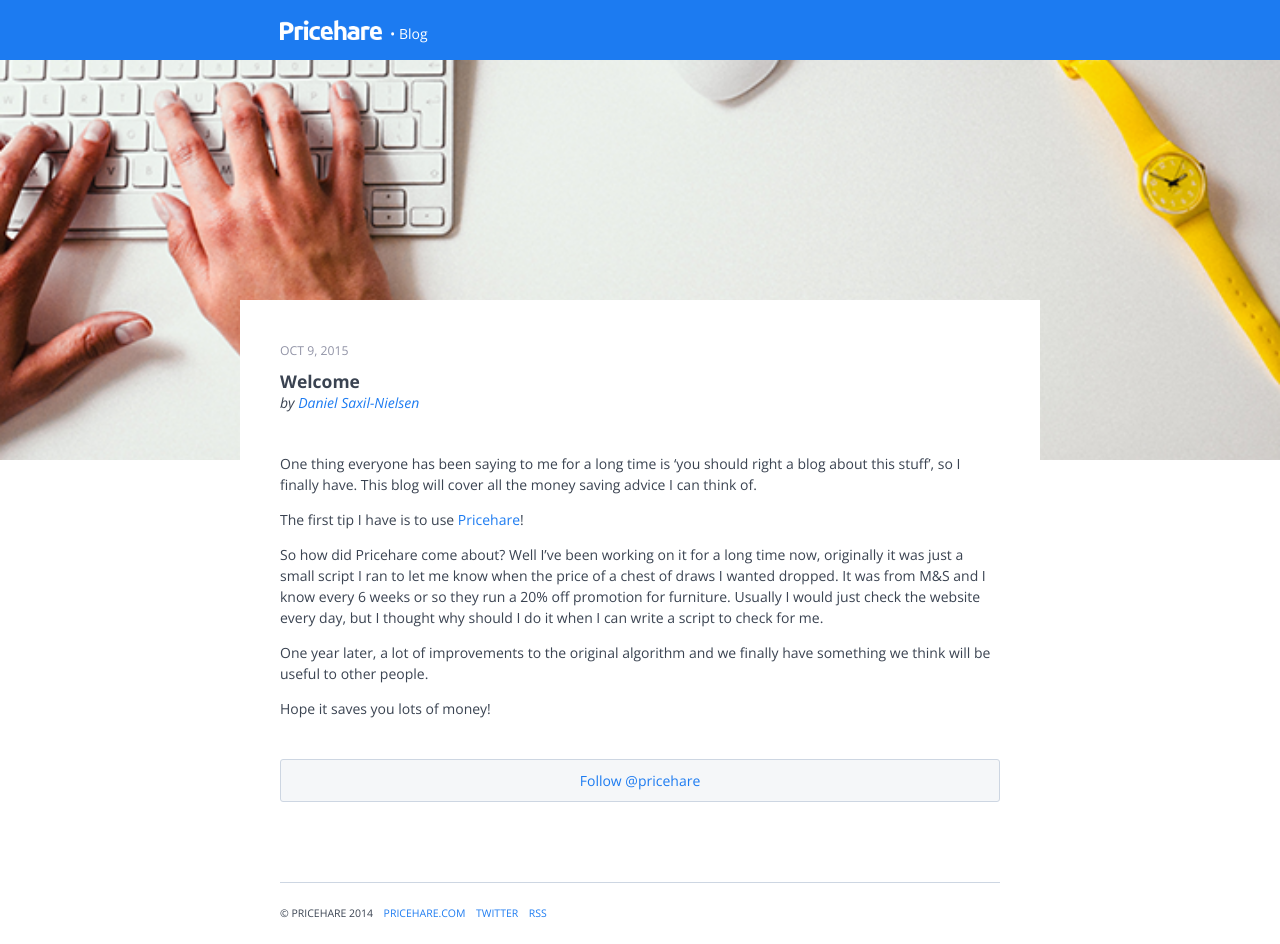
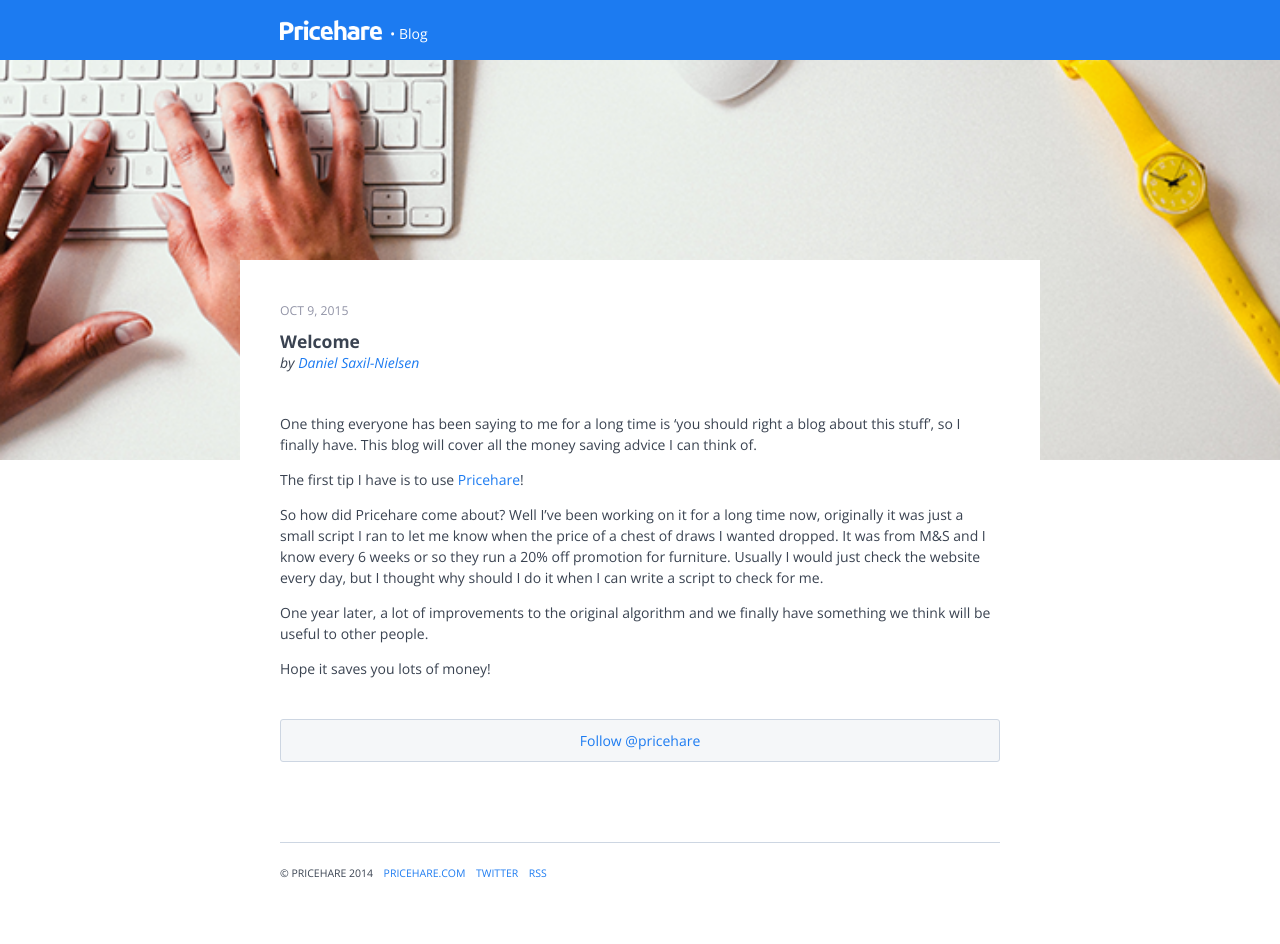
Before and after one commit to Pricehare/blog, a Jekyll site: the page built from _posts/2015-10-09-introduction.md, in a window 1280 px wide. Built offline with Jekyll 4.4.1, drawn with Linux system fonts in a browser that asks for light colours; comment, search, counter and statistics services are not loaded; after the commit the page ends 904 px from its top, so only the background shows below that.

Commit message:
increased negative top margin on `.post`

```diff
--- a/_sass/partials/_base.scss
+++ b/_sass/partials/_base.scss
@@ -122,7 +122,7 @@ article {
 }
 
 body.has-post-image .post {
-	margin: -200px -40px 0 -40px;
+	margin: -240px -40px 0 -40px;
 	padding: 40px;
 }
 
```
Also changed, not shown: 2 other files.
